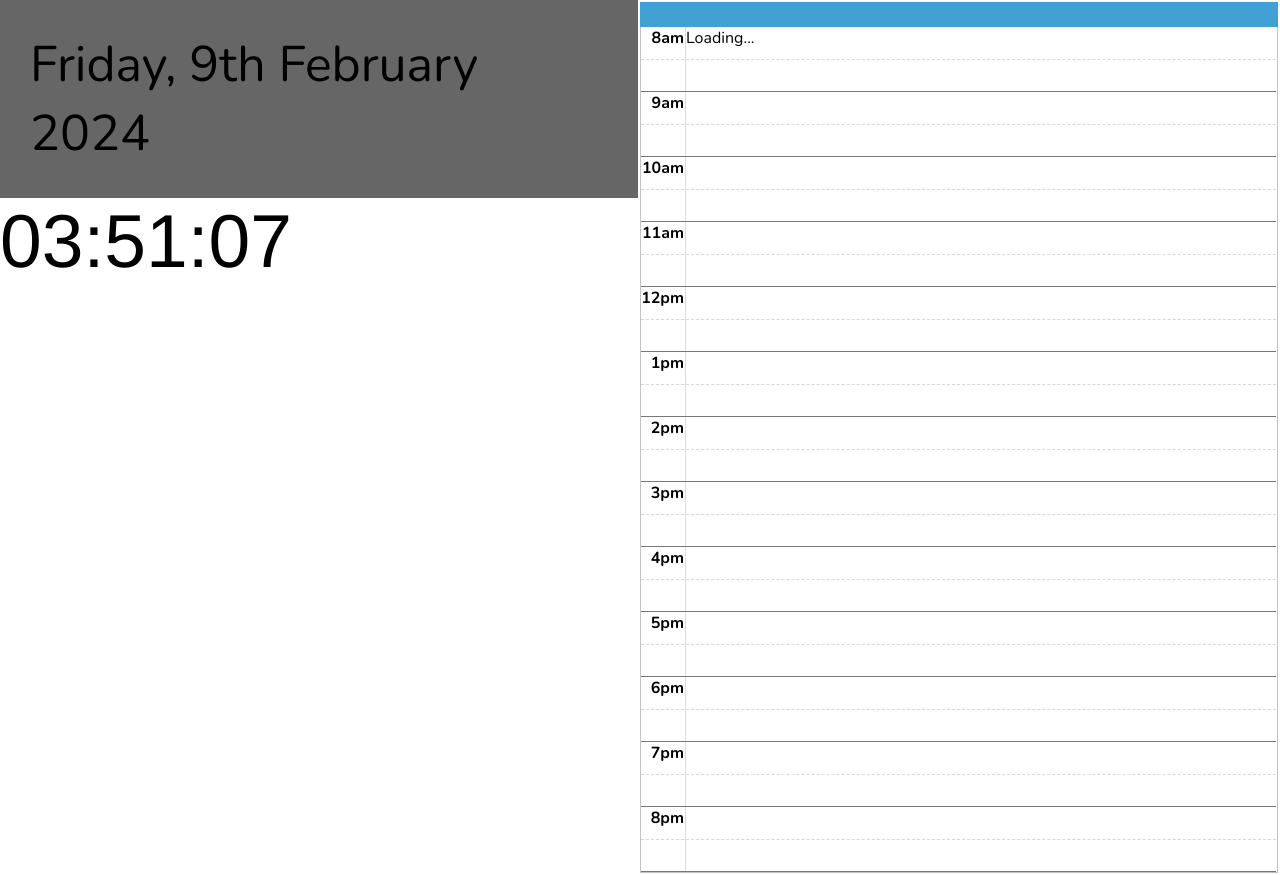
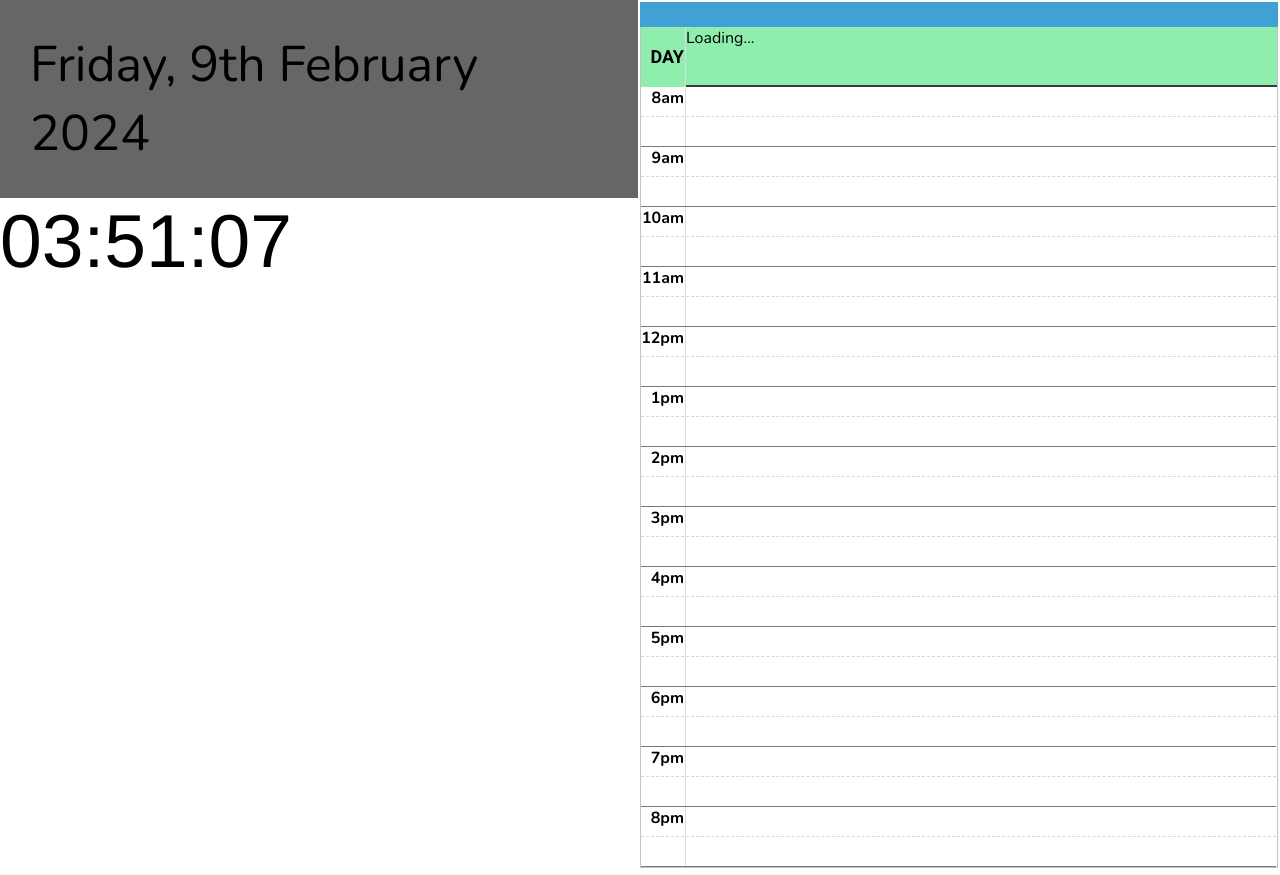
Before and after one commit to Silverarmor/j4dash, a Flask app: page / in a window 1280 px wide; the page is wider, and only the part inside the window is pictured. Run offline with Flask 3, Linux system fonts and the light colour scheme; data that the repository does not hold is empty.

Commit message:
add DAY header to calendar

```diff
--- a/dash/static/css/main.css
+++ b/dash/static/css/main.css
@@ -1,6 +1,7 @@
 /* Font Imports */
 @import url('https://fonts.googleapis.com/css2?family=Nunito:wght@200;400;700;900&display=swap');
-@import url('https://fonts.googleapis.com/css2?family=Bebas+Neue&display=swap');
+/* @import url('https://fonts.googleapis.com/css2?family=Bebas+Neue&display=swap'); */
+@import url('https://fonts.googleapis.com/css2?family=Roboto:ital,wght@0,100;0,300;0,400;0,500;0,700;0,900;1,100;1,300;1,400;1,500;1,700;1,900&display=swap');
 
 /* Universal Styling  */
 * {
@@ -78,6 +79,7 @@
     width: 45px;
     text-align: right;
     border-right: 1px solid rgb(221, 221, 221);
+    z-index: 4;
 }
 
 .namecol {
@@ -94,13 +96,37 @@
 }
 
 .hourcol {
-    height: 65px;
+    height: 60px;
     font-size: 16px;
     font-weight: 600;
     /* padding-top: 2px; */
     padding-right: 1px;
-    z-index: 5;
     position: relative;
+    /* z-index: 5; */
+}
+
+.hourcol.head2 {
+
+    line-height: 60px; /* vertically aligns 1 line of text */
+    font-family: "Roboto", sans-serif;
+    font-size: 18px;
+    font-weight: 700;
+}
+
+.head2 {
+    height: 60px;
+    background-color: rgb(143, 237, 174);
+    color: black;
+    z-index: 10;
+}
+
+.head2 > .ticktop {
+    border-bottom: 0px;
+}
+
+.head2 > .tickbtm {
+    height: 100%;
+    border-bottom: 2px solid rgb(60,60,60);
 }
 
 .ticks {
--- a/dash/static/js/calendar.js
+++ b/dash/static/js/calendar.js
@@ -89,7 +89,7 @@
 
         const userLabel = document.createElement("div");
         userLabel.classList.add("namecol");
-        userLabel.textContent = user.user;
+        userLabel.textContent = user.user.replace("_", " ");
 
         headersElement.appendChild(userLabel);
 
@@ -114,8 +114,9 @@
             //! HARD CODED 8AM START
             // time-calStart reports the time in milliseconds since the start of the day.
             // convert to hours /1000/3600 then multiply by height.
+            // Add 1 height for DAY offset.
             const calStart = new Date(event.start).setHours(8,0,0,0);
-            const eventOffset = (start - calStart)/1000/3600*height;
+            const eventOffset = (start - calStart)/1000/3600*height + height;
 
             // Set the offset/start of the event
             eventChip.style.top = `${eventOffset}px`;
@@ -213,8 +214,9 @@
     //! HARD CODED 8AM START
     // currentTime-calStart reports the time in milliseconds since the start of the day.
     // convert to hours /1000/3600 then multiply by height.
+    // add height for DAY offset
     const calStart = new Date().setHours(8,0,0,0);
-    const eventOffset = (currentTime - calStart)/1000/3600*height;
+    const eventOffset = (currentTime - calStart)/1000/3600*height + height;
 
     // Set the offset of the time marker
     timeMarker.style.top = `${eventOffset}px`;
@@ -248,5 +250,8 @@
 refreshTimetable();
 drawTimeMarker();
 
-// Refresh every 10 minutes
+// Refresh timetable every 10 minutes
 setInterval(refreshTimetable, 600000);
+
+// Refresh marker every 2 minutes
+setInterval(drawTimeMarker, 120000);
--- a/dash/templates/index.html
+++ b/dash/templates/index.html
@@ -42,6 +42,7 @@
           <div id="calbody">
             <div class="timeticks">
               <div class="timecol">
+                <div class="hourcol head2">DAY</div>
                 <div class="hourcol">8am</div>
                 <div class="hourcol">9am</div>
                 <div class="hourcol">10am</div>
@@ -55,23 +56,10 @@
                 <div class="hourcol">6pm</div>
                 <div class="hourcol">7pm</div>
                 <div class="hourcol">8pm</div>
-
-<!--
-                <div class="hourcol">0800</div>
-                <div class="hourcol">0900</div>
-                <div class="hourcol">1000</div>
-                <div class="hourcol">1100</div>
-                <div class="hourcol">1200</div>
-                <div class="hourcol">1300</div>
-                <div class="hourcol">1400</div>
-                <div class="hourcol">1500</div>
-                <div class="hourcol">1600</div>
-                <div class="hourcol">1700</div>
-                <div class="hourcol">1800</div>
-                <div class="hourcol">1900</div>
-                <div class="hourcol">2000</div> -->
               </div>
 
+              <!-- Header lacks ticktop, since we don't want to subdivide that row. -->
+              <div class="ticks head2"><div class="tickbtm"></div></div>
               <div class="hourcol ticks"><div class="ticktop"></div><div class="tickbtm"></div></div>
               <div class="hourcol ticks"><div class="ticktop"></div><div class="tickbtm"></div></div>
               <div class="hourcol ticks"><div class="ticktop"></div><div class="tickbtm"></div></div>
```
